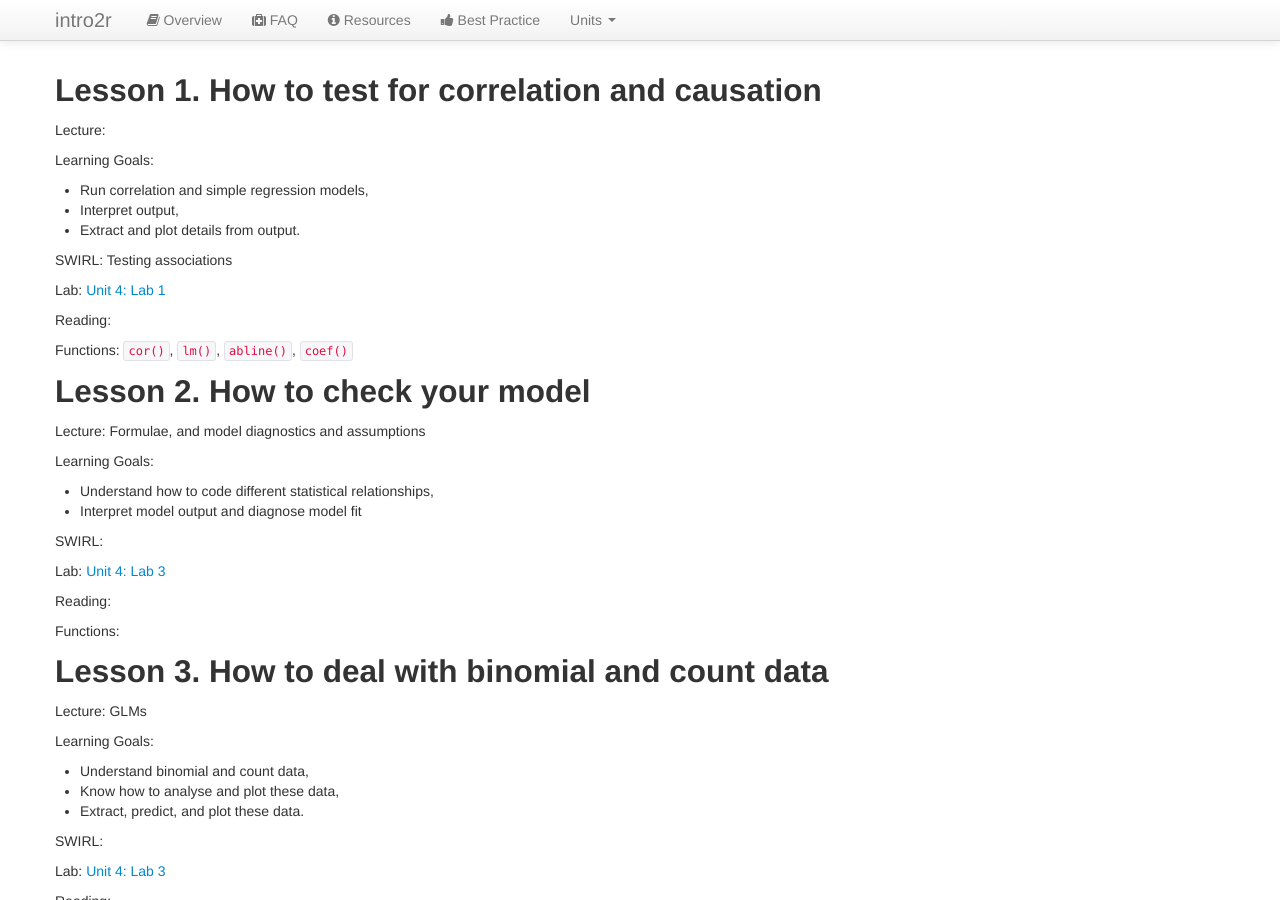
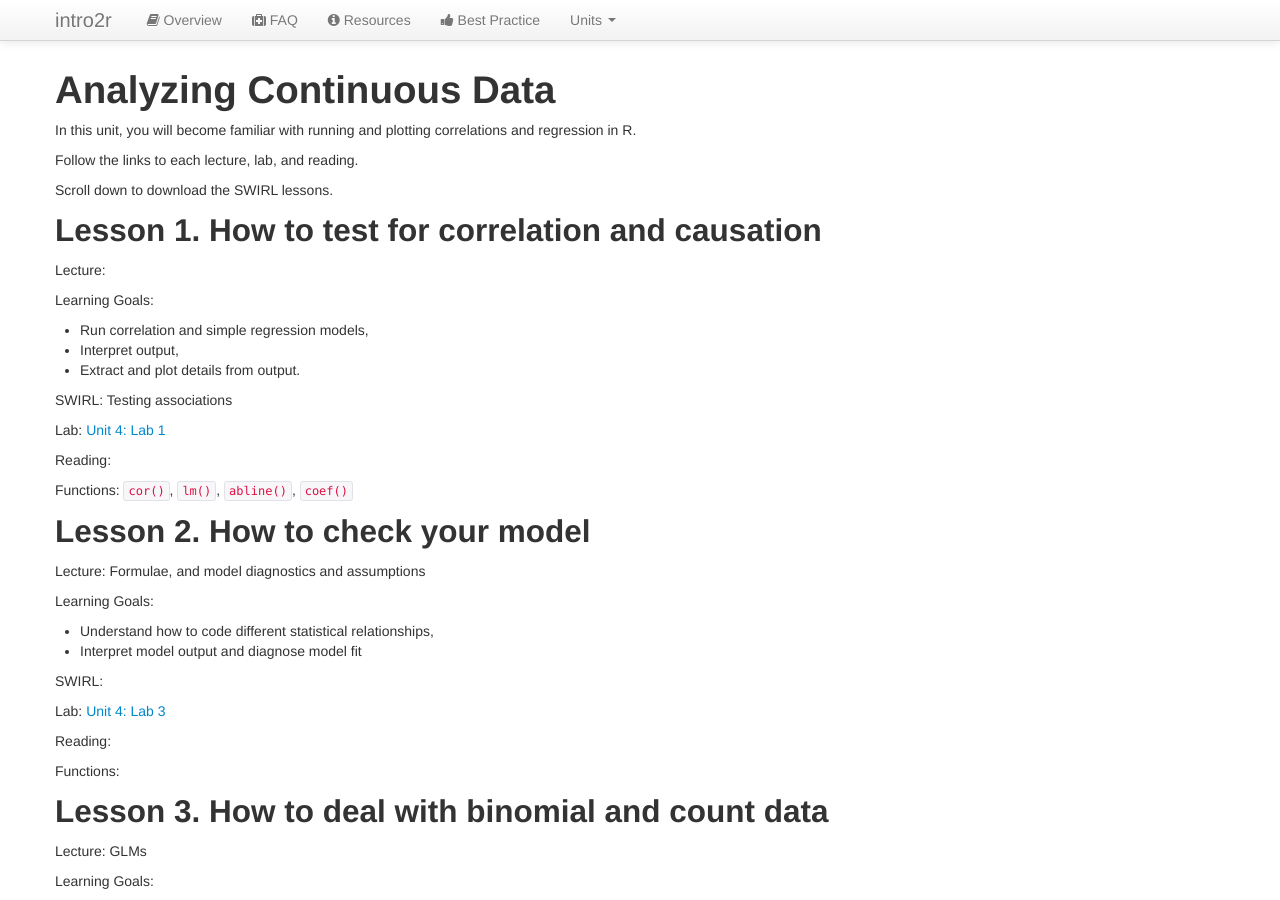
Before and after one commit to intro2r/intro2r, a Jekyll site: the page built from unit4/index.md, in a window 1280 px wide and 900 px high. Built offline with Jekyll 4.4.1, drawn with Linux system fonts in a browser that asks for light colours.

Commit message:
Update index.md

```diff
--- a/unit4/index.md
+++ b/unit4/index.md
@@ -2,6 +2,15 @@
 layout: default
 title: Analyzing Continuous Data
 ---
+
+# Analyzing Continuous Data
+
+In this unit, you will become familiar with running and plotting correlations and regression in R.
+
+Follow the links to each lecture, lab, and reading.
+
+Scroll down to download the SWIRL lessons.
+
 
 ## Lesson 1. How to test for correlation and causation
 
```
